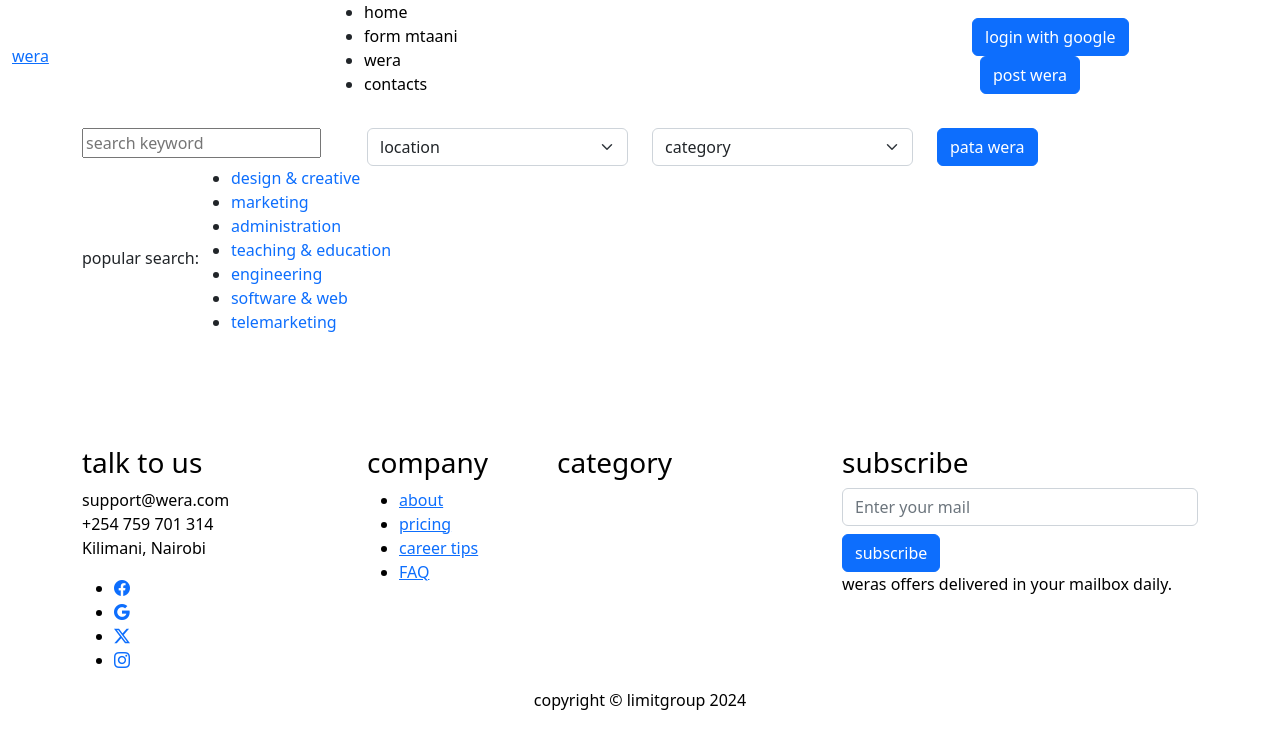
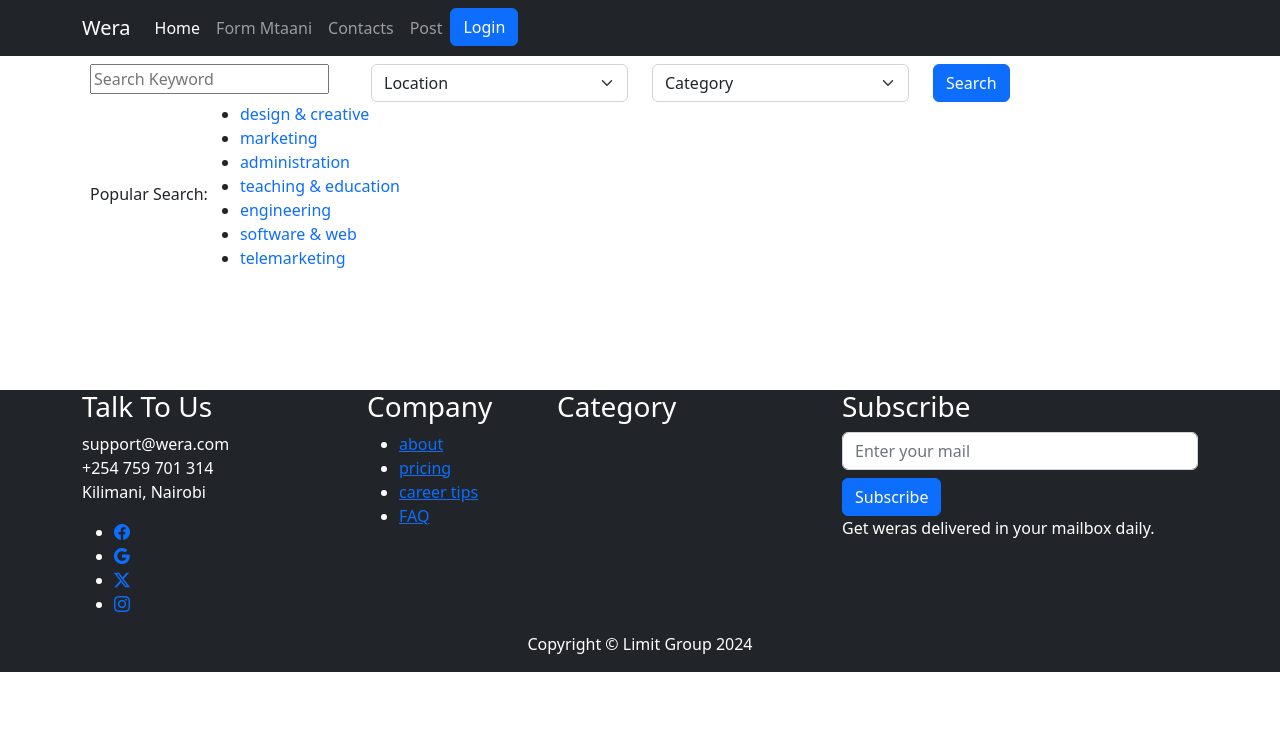
Before and after one commit to limit-group/wera, a Django app: page / in a window 1280 px wide. Shown: the top 749 px of the page. Run offline with Django 5.2, Linux system fonts and the light colour scheme; data that the repository does not hold is empty; some libraries are stand-ins or nearby versions.

Commit message:
refactor(frontend): Modernize UI and improve template structure

```diff
--- a/core/asgi.py
+++ b/config/asgi.py
@@ -11,6 +11,6 @@
 
 from django.core.asgi import get_asgi_application
 
-os.environ.setdefault('DJANGO_SETTINGS_MODULE', 'core.settings')
+os.environ.setdefault("DJANGO_SETTINGS_MODULE", "config.settings")
 
 application = get_asgi_application()
--- a/core/settings.py
+++ b/config/settings.py
@@ -72,7 +72,7 @@
     "allauth.account.middleware.AccountMiddleware",
 ]
 
-ROOT_URLCONF = "core.urls"
+ROOT_URLCONF = "config.urls"
 
 SOCIALACCOUNT_PROVIDERS = {
     "google": {
@@ -108,7 +108,7 @@
     },
 ]
 
-WSGI_APPLICATION = "core.wsgi.application"
+WSGI_APPLICATION = "config.wsgi.application"
 
 
 # Database
@@ -183,3 +183,5 @@
         "BACKEND": "whitenoise.storage.CompressedManifestStaticFilesStorage",
     },
 }
+ACCOUNT_EMAIL_REQUIRED = True
+ACCOUNT_AUTHENTICATION_METHOD = "email"
--- a/core/wsgi.py
+++ b/config/wsgi.py
@@ -11,6 +11,6 @@
 
 from django.core.wsgi import get_wsgi_application
 
-os.environ.setdefault("DJANGO_SETTINGS_MODULE", "core.settings")
+os.environ.setdefault("DJANGO_SETTINGS_MODULE", "config.settings")
 
 application = get_wsgi_application()
--- /dev/null
+++ b/form_mtaani/templates/form_mtaani/detail.html
@@ -0,0 +1,4 @@
+{% extends 'wera/base.html' %} {% block content %}
+
+
+{% endblock %}
--- a/form_mtaani/urls.py
+++ b/form_mtaani/urls.py
@@ -1,15 +1,13 @@
 from django.urls import path
 
 from form_mtaani.views import (
-    index,
     form_mtaani,
     form_mtaani_create,
     form_mtaani_detail,
 )
 
 urlpatterns = [
-    path("", index, name="home"),
     path("form_mtaani/", form_mtaani, name="form_mtaani"),
-    path("form_mtaanicreate/", form_mtaani_create, name="form_mtaanicreate"),
-    path("form_mtaanidetail/<int:pk>/", form_mtaani_detail, name="form_mtaanietail"),
+    path("form_mtaani_create/", form_mtaani_create, name="form_mtaani_create"),
+    path("form_mtaani_detail/<int:pk>/", form_mtaani_detail, name="form_mtaani_detail"),
 ]
--- a/manage.py
+++ b/manage.py
@@ -6,7 +6,7 @@
 
 def main():
     """Run administrative tasks."""
-    os.environ.setdefault('DJANGO_SETTINGS_MODULE', 'core.settings')
+    os.environ.setdefault("DJANGO_SETTINGS_MODULE", "config.settings")
     try:
         from django.core.management import execute_from_command_line
     except ImportError as exc:
@@ -18,5 +18,5 @@
     execute_from_command_line(sys.argv)
 
 
-if __name__ == '__main__':
+if __name__ == "__main__":
     main()
--- a/wera/templates/wera/base.html
+++ b/wera/templates/wera/base.html
@@ -10,7 +10,7 @@
     <link rel="preconnect" href="https://fonts.googleapis.com" />
     <link rel="preconnect" href="https://fonts.gstatic.com" crossorigin />
     <link
-      href="https://fonts.googleapis.com/css2?family=Cabin:ital,wght@0,400..700;1,400..700&family=DM+Sans:ital,opsz,wght@0,9..40,100..1000;1,9..40,100..1000&display=swap"
+      href="https://fonts.googleapis.com/css2?family=Work+Sans:ital,wght@0,100..900;1,100..900&display=swap"
       rel="stylesheet"
     />
     <link
@@ -36,106 +36,94 @@
 
   <body>
     <!-- header-start -->
-    <header class="mb-3">
-      <div class="header-area">
-        <div id="sticky-header" class="main-header-area">
-          <div class="container-fluid">
-            <div class="header_bottom_border">
-              <div class="row align-items-center">
-                <div class="col-xl-3 col-lg-2">
-                  <div class="logo">
-                    <a href="{% url 'home' %}"> wera </a>
-                  </div>
-                </div>
-                <div class="col-xl-6 col-lg-7">
-                  <div class="main-menu d-none d-lg-block">
-                    <nav>
-                      <ul id="navigation">
-                        <li>
-                          <a
-                            href="{% url 'home' %}"
-                            class="text-black"
-                            style="text-decoration: none"
-                            >home</a
-                          >
-                        </li>
-                        <li>
-                          <a
-                            href="{% url 'weras' %}"
-                            class="text-black"
-                            style="text-decoration: none"
-                          >
-                            form mtaani</a
-                          >
-                        </li>
-                        <li>
-                          <a
-                            href="#"
-                            class="text-black"
-                            style="text-decoration: none"
-                            >wera</a
-                          >
-                        </li>
-                        <li>
-                          <a
-                            href="{% url 'contact_me' %}"
-                            class="text-black"
-                            style="text-decoration: none"
-                            >contacts</a
-                          >
-                        </li>
-                      </ul>
-                    </nav>
-                  </div>
-                </div>
-                <div class="col-xl-3 col-lg-3 d-none d-lg-block">
-                  <div class="Appointment">
-                    <div class="phone_num d-none d-xl-block">
-                      {% if user.is_authenticated %}
-                      <p class="text-primary">{{user.username}}</p>
-                      {% else %}
-                      <a
-                        href="{% provider_login_url 'google' %} "
-                        class="btn btn-primary btn-outline-white"
-                        >login with google</a
-                      >
-                      {% endif %}
-                    </div>
-                    <div class="d-none d-lg-block mx-2">
-                      <a class="btn btn-primary" href="{% url 'wera_create' %}"
-                        >post wera</a
-                      >
-                    </div>
-                    {% if user.is_authenticated %}
-                    <div class="my-6 hover:text-blue-600">
-                      <a
-                        href="{% url 'account_logout' %}"
-                        class="btn btn-danger btn-outline-white"
-                        >sign out</a
-                      >
-                    </div>
-                    {% endif %}
-                  </div>
-                </div>
-                <div class="col-12">
-                  <div class="mobile_menu d-block d-lg-none"></div>
-                </div>
-              </div>
-            </div>
-          </div>
+    <nav class="navbar navbar-expand-lg navbar-dark bg-dark">
+      <div class="container">
+        <a href="#" class="navbar-brand"> Wera </a>
+        <button
+          class="navbar-toggler"
+          type="button"
+          data-bs-toggle="collapse"
+          data-bs-target="#navbarSupportedContent"
+          aria-controls="navbarSupportedContent"
+          aria-expanded="false"
+          aria-label="Toggle navigation"
+        >
+          <span class="navbar-toggler-icon"></span>
+        </button>
+        <div class="collapse navbar-collapse" id="navbarSupportedContent">
+          <ul class="navbar-nav me-auto">
+            <li class="nav-item">
+              <a
+                href="{% url 'home' %}"
+                class="nav-link active"
+                aria-current="page"
+                style="text-decoration: none"
+                >Home</a
+              >
+            </li>
+            <li class="nav-item">
+              <a
+                href="{% url 'form_mtaani' %}"
+                class="nav-link"
+                style="text-decoration: none"
+              >
+                Form Mtaani</a
+              >
+            </li>
+            <li class="nav-item">
+              <a
+                href="{% url 'contacts' %}"
+                class="nav-link"
+                style="text-decoration: none"
+                >Contacts</a
+              >
+            </li>
+            <li class="nav-item">
+              <a
+                href="{% url 'wera_create' %}"
+                class="nav-link"
+                style="text-decoration: none"
+                >Post</a
+              >
+            </li>
+
+            <li class="nav-item">
+              {% if user.is_authenticated %}
+              <a
+                href="{% url 'contact_me' %}"
+                class="nav-link"
+                style="text-decoration: none"
+                >{{user.username}}</a
+              >
+              {% else %}
+              <a
+                href="{% url 'account_login' %} "
+                class="btn btn-primary btn-outline-white"
+                >Login</a
+              >
+              {% endif %}
+            </li>
+            {% if user.is_authenticated %}
+            <li class="nav-item">
+              <a
+                href="{% url 'account_logout' %}"
+                class="btn btn-danger btn-outline-white nav-link"
+                >Logout</a
+              >
+            </li>
+            {% endif %}
+          </ul>
         </div>
       </div>
-    </header>
-    <!-- header-end -->
-    {% block content %} {% endblock %}
-    <!-- footer start -->
-    <footer class="footer text-black">
+    </nav>
+    <div class="container p-2">{% block content %} {% endblock %}</div>
+    <footer class="footer bg-dark text-white">
       <div class="footer_top">
         <div class="container">
           <div class="row">
             <div class="col-xl-3 col-md-6 col-lg-3">
               <div class="footer_widget">
-                <h3>talk to us</h3>
+                <h3>Talk To Us</h3>
                 <p>
                   support@wera.com <br />
                   +254 759 701 314 <br />
@@ -169,7 +157,7 @@
             </div>
             <div class="col-xl-2 col-md-6 col-lg-2">
               <div class="footer_widget">
-                <h3>company</h3>
+                <h3>Company</h3>
                 <ul>
                   <li><a href="#">about </a></li>
                   <li><a href="#"> pricing</a></li>
@@ -180,7 +168,7 @@
             </div>
             <div class="col-xl-3 col-md-6 col-lg-3">
               <div class="footer_widget">
-                <h3>category</h3>
+                <h3>Category</h3>
                 <ul>
                   {% for c in categories %}
                   <li><a href="#">{{ c.name }}</a></li>
@@ -190,7 +178,7 @@
             </div>
             <div class="col-xl-4 col-md-6 col-lg-4">
               <div class="">
-                <h3>subscribe</h3>
+                <h3>Subscribe</h3>
                 <form
                   action="{% url 'newsletter_create' %}"
                   class="form-inline"
@@ -202,11 +190,11 @@
                       class="form-control mb-2"
                     />
                     <button type="submit" class="btn btn-primary">
-                      subscribe
+                      Subscribe
                     </button>
                   </div>
                 </form>
-                <p class="">weras offers delivered in your mailbox daily.</p>
+                <p class="">Get weras delivered in your mailbox daily.</p>
               </div>
             </div>
           </div>
@@ -218,7 +206,7 @@
           <div class="row">
             <div class="col-xl-12">
               <p class="copy_right text-center">
-                copyright &copy; limitgroup
+                Copyright &copy; Limit Group
                 <script>
                   document.write(new Date().getFullYear());
                 </script>
@@ -231,7 +219,7 @@
     <!--/ footer end  -->
     <!-- JS here -->
     <script
-      src="https://cdn.jsdelivr.net/npm/@popperjs/core@2.11.6/dist/umd/popper.min.js"
+      src="https://cdn.jsdelivr.net/npm/@popperjs/config@2.11.6/dist/umd/popper.min.js"
       integrity="sha384-oBqDVmMz9ATKxIep9tiCxS/Z9fNfEXiDAYTujMAeBAsjFuCZSmKbSSUnQlmh/jp3"
       crossorigin="anonymous"
     ></script>
--- a/wera/templates/wera/index.html
+++ b/wera/templates/wera/index.html
@@ -6,23 +6,24 @@
     <div class="row cat_search">
       <div class="col-lg-3 col-md-4">
         <div class="single_input">
-          <input type="text" placeholder="search keyword" />
+          <input type="text" placeholder="Search Keyword" />
         </div>
       </div>
       <div class="col-lg-3 col-md-4">
         <div class="single_input">
           <select class="wide form-select">
-            <option data-display="location">location</option>
-            <option value="1">nairobi</option>
-            <option value="2">kisumu</option>
-            <option value="4">nakuru</option>
+            <option data-display="location">Location</option>
+            <option value="1">Nairobi</option>
+            <option value="2">Kisumu</option>
+            <option value="4">Nakuru</option>
+            <option value="4">Mombasa</option>
           </select>
         </div>
       </div>
       <div class="col-lg-3 col-md-4">
         <div class="single_input">
           <select class="wide form-select">
-            <option data-display="category">category</option>
+            <option data-display="category">Category</option>
             {% for c in categories %}
             <option value="{{ c.id }}">{{ c.name }}</option>
             {% endfor %}
@@ -31,14 +32,14 @@
       </div>
       <div class="col-lg-3 col-md-12">
         <div class="Wera_btn">
-          <a href="#" class="btn btn-primary">pata wera</a>
+          <a href="#" class="btn btn-primary">Search</a>
         </div>
       </div>
     </div>
     <div class="row">
       <div class="col-lg-12">
         <div class="popular_search d-flex align-items-center">
-          <span>popular search:</span>
+          <span>Popular Search:</span>
           <ul>
             <li>
               <a href="#" style="text-decoration: none">design & creative</a>
@@ -78,7 +79,7 @@
       {% for j in categories %}
       <div class="col-lg-4 col-xl-3 col-md-6">
         <div class="single_catagory">
-          <a href="categories.html">
+          <a href="{% url 'category_detail' %}">
             <h4>{{ c.name }}</h4>
           </a>
           <p><span></span> Available positions</p>
@@ -89,38 +90,35 @@
   </div>
 </div>
 {% endcomment %}
-<!-- Wera_listing_area_start  -->
-<div class="Wera_listing_area p-5">
+
+<div class="job_listing_area p-5">
   <div class="container">
-    <div class="Wera_lists">
+    <div class="job_lists">
       <div class="row">
-        {% for j in Weras %}
+        {% for j in weras %}
         <div class="col-lg-12 col-md-12">
-          <div class="single_Weras white-bg d-flex justify-content-between">
-            <div class="Weras_left d-flex align-items-center">
-              <div class="Weras_conetent">
-                <a href="{% url 'Weradetail' j.pk %}">
+          <div class="single_jobs white-bg d-flex justify-content-between">
+            <div class="jobs_left d-flex align-items-center">
+              <div class="jobs_conetent">
+                <a href="{% url 'wera_detail' j.pk %}">
                   <h4>{{ j.title }}</h4>
                 </a>
                 <div class="links_locat d-flex align-items-center">
                   <div class="location">
-                    <p><i class="fa fa-map-marker"></i>{{ j.location }}</p>
+                    <p><i class="bi bi-map-marker"></i>{{ j.location }}</p>
                   </div>
                   <div class="location">
-                    <p><i class="fa fa-clock-o"></i>{{ j.Wera_type }}</p>
+                    <p><i class="bi bi-clock-o"></i>{{ j.Wera_type }}</p>
                   </div>
                 </div>
               </div>
             </div>
-            <div class="Weras_right">
+            <div class="jobs_right">
               <div class="apply_now">
-                <a class="heart_mark" href="#"> <i class="ti-heart"></i> </a>
-                <a href="{% url 'Weradetail' %}" class="boxed-btn3"
-                  >apply now</a
-                >
+                <a class="heart_mark" href="#"> <i class="bi bi-heart"></i> </a>
               </div>
               <div class="date">
-                <p>{{ j.deadline }}</p>
+                <p>{{ j.created_at }}</p>
               </div>
             </div>
           </div>
@@ -143,7 +141,7 @@
       </div>
       <div class="col-lg-6 col-md-6">
         <div class="brouse_Wera text-right">
-          <a href="Weras.html" class="boxed-btn4">Browse More Wera</a>
+          <a href="" class="boxed-btn4">Browse More</a>
         </div>
       </div>
     </div>
--- a/wera/urls.py
+++ b/wera/urls.py
@@ -6,5 +6,5 @@
     path("", index, name="home"),
     path("weras/", weras, name="weras"),
     path("wera/create/", wera_create_view, name="wera_create"),
-    path("wera-detail/<int:pk>/", wera_detail, name="weradetail"),
+    path("wera-detail/<int:pk>/", wera_detail, name="wera_detail"),
 ]
--- a/wera/views.py
+++ b/wera/views.py
@@ -17,7 +17,7 @@
     weras = Wera.get_weras()
     categories = Category.get_categories()
     return render(
-        request, "wera/weras.html", {"weras": weras, "categories": categories}
+        request, "wera/index.html", {"weras": weras, "categories": categories}
     )
 
 
@@ -26,13 +26,17 @@
     categories = Category.get_categories()
     return render(
         request,
-        "wera/weradetails.html",
+        "wera/detail.html",
         {"wera": wera, "categories": categories},
     )
 
 
-@verified_email_required
+# @verified_email_required
 def wera_create_view(request):
+    categories = Category.get_categories()
+    ctx = {
+        'categories': categories
+    }
     if request.method == "POST":
         form = WeraForm(request.POST)
         if form.is_valid():
@@ -41,4 +45,5 @@
             return redirect("weras")
     else:
         form = WeraForm()
-    return render(request, "wera/wera_create.html", {"form": form})
+        ctx['form'] = form
+    return render(request, "wera/create.html", ctx)
```
Also changed, not shown: contact/templates/contact/index.html (+19 -0 lines), contact/views.py (+26 -15 lines), form_mtaani/templates/form_mtaani/create.html (added, +59 -0 lines), form_mtaani/templates/form_mtaani/index.html (+24 -0 lines), form_mtaani/views.py (+8 -15 lines), wera/templates/wera/create.html (renamed from wera/templates/wera/job_create.html, +12 -10 lines), config/__init__.py (added), config/urls.py (renamed from core/urls.py), wera/templates/wera/detail.html (renamed from wera/templates/wera/jobdetails.html).
